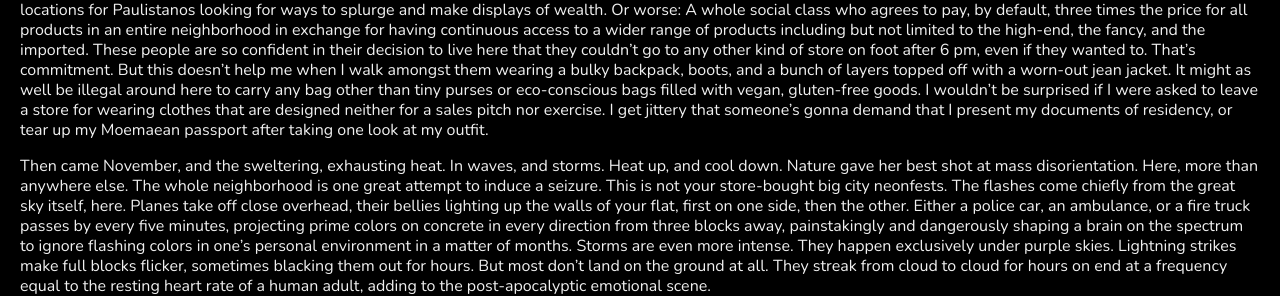
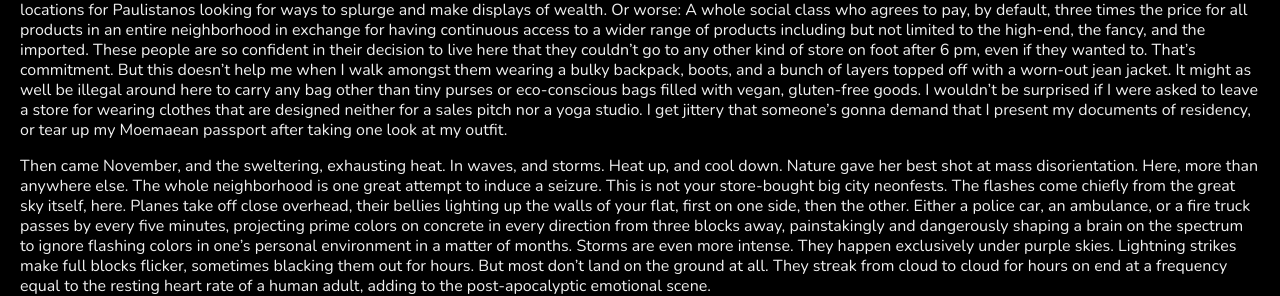
Before and after one commit to olivecarambola/logbook, a Jekyll site: the page built from _posts/2023-10-23-urbsol.md, in a window 1280 px wide and 900 px high, scrolled down 720 px. Shown: the part 281-577 px from the top of the window. Built offline with Jekyll 4.4.1, drawn with Linux system fonts in a browser that asks for light colours; some web fonts are replaced; some of the changed text lies outside the part shown.

Commit message:
Update 2023-10-23-urbsol.md

```diff
--- a/_posts/2023-10-23-urbsol.md
+++ b/_posts/2023-10-23-urbsol.md
@@ -28,7 +28,7 @@ October was a perfect vision in the Spirit of Autumn herself, which was slightly
 
 There's a lot to be gained from taking a stroll in Moema's streets in spring if you can reserve judgment and achieve that elusive blank-slate state of mind. You can observe elegant Moemaeans in their natural habitat. Affluent locals would be leaving nice restaurants while the wind is picking up, signaling the evening chill, skirts of long summer dresses beating against straps of high heels, casual-smart dressed partners fumbling with the keys of their executive cars. These are the last hours of the day from which some Sunday joy can be juiced. Squeezing the most buzz out of every opportunity must be the most Brazilian ambition I know.
 
-The problematic aspect of those moments: Identifying more as a Vila Mariana girl myself, it can be a bit deprecating to walk around what seems to be one of the top locations for Paulistanos looking for ways to splurge and make displays of wealth. Or worse: A whole social class who agrees to pay, by default, three times the price for all products in an entire neighborhood in exchange for having continuous access to a wider range of products including but not limited to the high-end, the fancy, and the imported. These people are so confident in their decision to live here that they couldn't go to any other kind of store on foot after 6 pm, even if they wanted to. That's commitment. But this doesn't help me when I walk amongst them wearing a bulky backpack, boots, and a bunch of layers topped off with a worn-out jean jacket. It might as well be illegal around here to carry any bag other than tiny purses or eco-conscious bags filled with vegan, gluten-free goods. I wouldn't be surprised if I were asked to leave a store for wearing clothes that are designed neither for a sales pitch nor exercise. I get jittery that someone's gonna demand that I present my documents of residency, or tear up my Moemaean passport after taking one look at my outfit.
+The problematic aspect of those moments: Identifying more as a Vila Mariana girl myself, it can be a bit deprecating to walk around what seems to be one of the top locations for Paulistanos looking for ways to splurge and make displays of wealth. Or worse: A whole social class who agrees to pay, by default, three times the price for all products in an entire neighborhood in exchange for having continuous access to a wider range of products including but not limited to the high-end, the fancy, and the imported. These people are so confident in their decision to live here that they couldn't go to any other kind of store on foot after 6 pm, even if they wanted to. That's commitment. But this doesn't help me when I walk amongst them wearing a bulky backpack, boots, and a bunch of layers topped off with a worn-out jean jacket. It might as well be illegal around here to carry any bag other than tiny purses or eco-conscious bags filled with vegan, gluten-free goods. I wouldn't be surprised if I were asked to leave a store for wearing clothes that are designed neither for a sales pitch nor a yoga studio. I get jittery that someone's gonna demand that I present my documents of residency, or tear up my Moemaean passport after taking one look at my outfit.
 
 Then came November, and the sweltering, exhausting heat. In waves, and storms. Heat up, and cool down. Nature gave her best shot at mass disorientation. Here, more than anywhere else. The whole neighborhood is one great attempt to induce a seizure. This is not your store-bought big city neonfests. The flashes come chiefly from the great sky itself, here. Planes take off close overhead, their bellies lighting up the walls of your flat, first on one side, then the other. Either a police car, an ambulance, or a fire truck passes by every five minutes, projecting prime colors on concrete in every direction from three blocks away, painstakingly and dangerously shaping a brain on the spectrum to ignore flashing colors in one's personal environment in a matter of months. Storms are even more intense. They happen exclusively under purple skies. Lightning strikes make full blocks flicker, sometimes blacking them out for hours. But most don't land on the ground at all. They streak from cloud to cloud for hours on end at a frequency equal to the resting heart rate of a human adult, adding to the post-apocalyptic emotional scene.
 
```
Also changed, not shown: other parts of _posts/2023-10-23-urbsol.md (+1 -1 lines).
